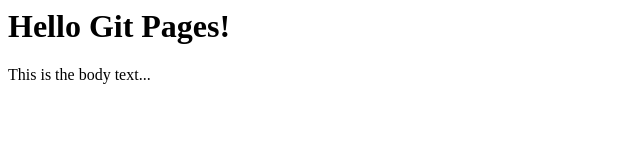
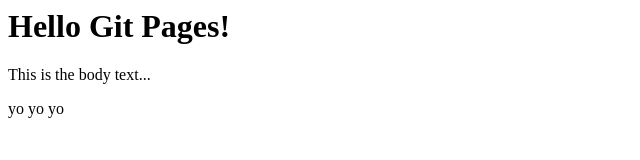
Before and after one commit to mortenbra/gh-pages-test, a plain HTML site: page index.html in a window 1280 px wide. Shown: the full height of the page, 0-640 px from the left. Drawn offline with Linux system fonts and the light colour scheme.

Commit message:
Added a line

```diff
--- a/index.html
+++ b/index.html
@@ -1,3 +1,5 @@
 <h1>Hello Git Pages!</h1>
 
 <p>This is the body text...</p>
+
+<p>yo yo yo </p>
```
